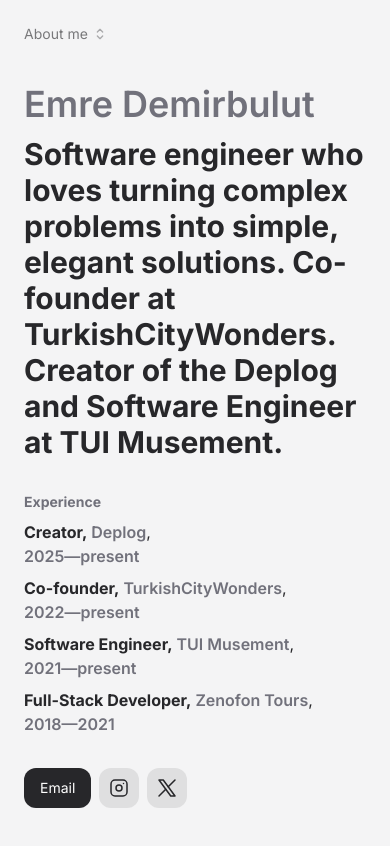
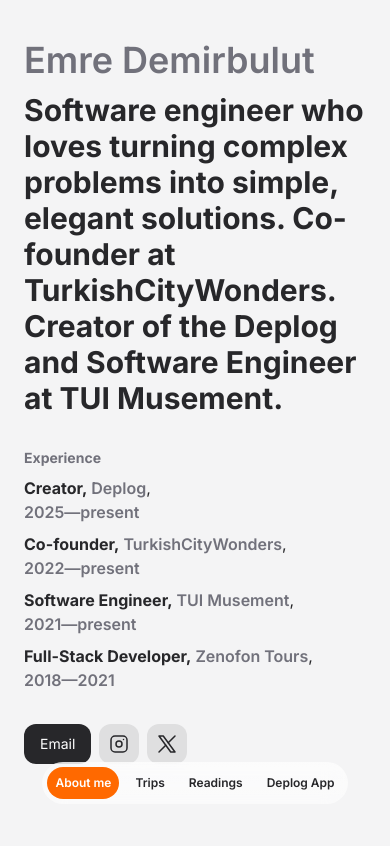
Before and after one commit to yedmrblt/guesthouse, a Next.js app: page / in a window 390 px wide. Shown: the top 846 px of the page. Built offline with nearby package versions, Linux system fonts and the light colour scheme.

Commit message:
feat: new header

```diff
--- a/src/components/header.tsx
+++ b/src/components/header.tsx
@@ -1,11 +1,9 @@
 "use client";
 
 import NextLink from "next/link";
-import { useEffect, useState } from "react";
 import cx from "@/lib/cx";
 import Container from "./container";
-import { usePathname, useSelectedLayoutSegment } from "next/navigation";
-import { IconSelector } from "@tabler/icons-react";
+import { useSelectedLayoutSegment } from "next/navigation";
 
 export const MENU = {
   "/": "About me",
@@ -15,25 +13,15 @@ export const MENU = {
 };
 
 export default function Header() {
-  const [isNavOpen, setIsNavOpen] = useState(false);
   const segment = useSelectedLayoutSegment();
-  const pathname = usePathname();
   const path = segment ? `/${segment}` : "/";
 
-  useEffect(() => {
-    setIsNavOpen(false);
-  }, [pathname]);
-
   return (
-    <header className="pt-6">
+    <header className="fixed right-0 bottom-0 left-0 z-10 pb-6">
       <Container>
         <nav
-          className={cx(
-            isNavOpen
-              ? "flex"
-              : "hidden auto-cols-max sm:grid sm:grid-flow-col sm:gap-8",
-            "flex-col gap-4",
-          )}
+          className="mx-auto mb-4 flex w-fit gap-2 rounded-full p-[5px] backdrop-blur-md"
+          style={{ background: "linear-gradient(#ffffffb3 0%,#ffffff8c 100%)" }}
         >
           {Object.entries(MENU).map(([key, value]) => {
             const isActive = key === path;
@@ -42,8 +30,10 @@ export default function Header() {
                 key={key}
                 href={key}
                 className={cx(
-                  "hover:opacity-100",
-                  isActive ? "text-orange-500 !no-underline" : "",
+                  "w-auto rounded-full p-2 text-center text-xs font-semibold sm:px-4 sm:py-2 md:text-sm",
+                  isActive
+                    ? "bg-orange-500 text-white !no-underline hover:!text-white"
+                    : "hover:bg-orange-100",
                 )}
               >
                 {value}
@@ -51,19 +41,6 @@ export default function Header() {
             );
           })}
         </nav>
-
-        {!isNavOpen && (
-          <button
-            type="button"
-            className="flex items-center gap-1 opacity-60 select-none sm:hidden"
-            onClick={() => {
-              setIsNavOpen(true);
-            }}
-          >
-            {MENU[path as keyof typeof MENU]}
-            <IconSelector stroke={2} size={16} className="opacity-60" />
-          </button>
-        )}
       </Container>
     </header>
   );
```
